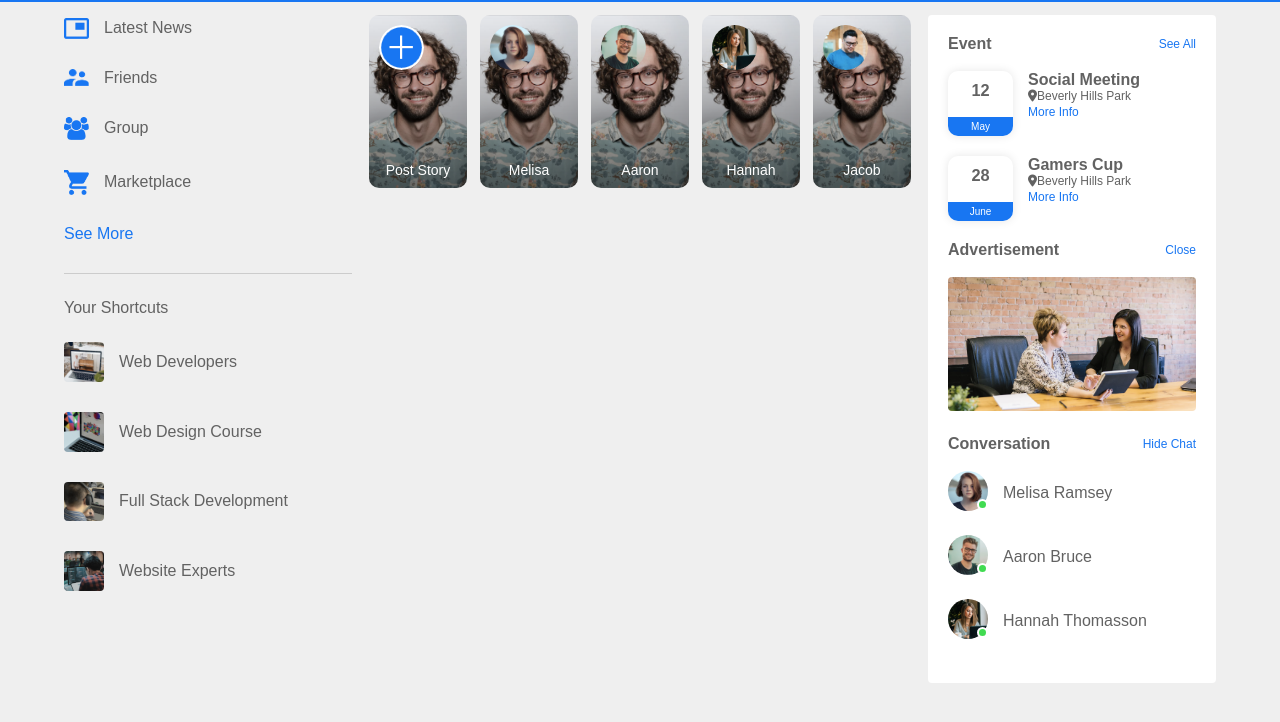
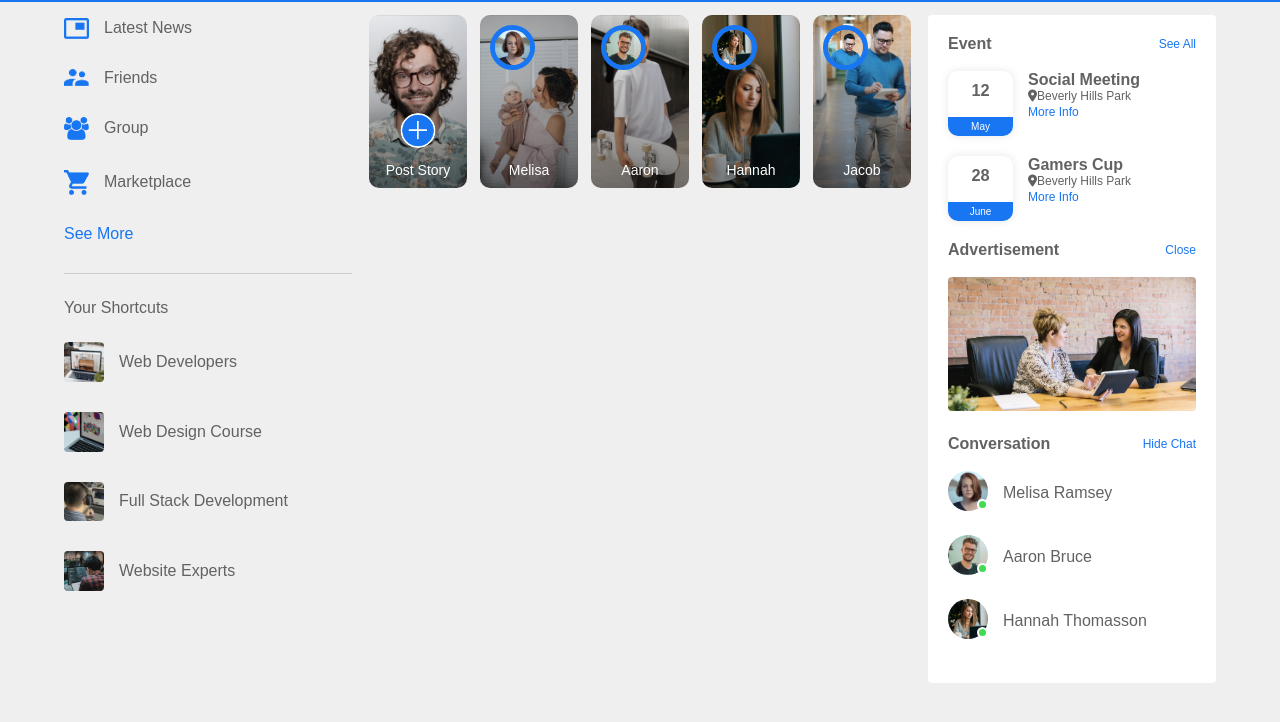
Before and after one commit to AkromAbdaliev/socialbook, a plain HTML site: page index.html in a window 1280 px wide. Shown: the part 52-774 px from the top of the page. Drawn offline with Linux system fonts and the light colour scheme.

Commit message:
Stories completed

```diff
--- a/styles/style.css
+++ b/styles/style.css
@@ -244,7 +244,6 @@ nav {
   flex-basis: 18%;
   padding-top: 32%;
   position: relative;
-  background-image: linear-gradient(transparent, rgba(0,0,0, 0.5)), url("/socialbook/images/status-1.png");
   background-position: center;
   background-size: cover;
   border-radius: 10px;
@@ -256,7 +255,7 @@ nav {
   border-radius: 50px;
   top: 10px;
   left: 10px;
-  border-radius: 5px solid #626262;
+  border: 5px solid #1876f2;
 }
 
 .story p{
@@ -268,3 +267,27 @@ nav {
   font-size: 14px;
 
 }
+.story-1{
+  background-image: linear-gradient(transparent, rgba(0,0,0, 0.5)), url("/socialbook/images/status-1.png");
+}
+.story-2{
+  background-image: linear-gradient(transparent, rgba(0,0,0, 0.5)), url("/socialbook/images/status-2.png");
+}
+.story-3{
+  background-image: linear-gradient(transparent, rgba(0,0,0, 0.5)), url("/socialbook/images/status-3.png");
+}
+.story-4{
+  background-image: linear-gradient(transparent, rgba(0,0,0, 0.5)), url("/socialbook/images/status-4.png");
+}
+.story-5{
+  background-image: linear-gradient(transparent, rgba(0,0,0, 0.5)), url("/socialbook/images/status-5.png");
+}
+
+.story.story-1 img{
+  top: unset;
+  left: 50%;
+  bottom: 40px;
+  transform: translateX(-50%);
+  border: 0;
+  width: 35px;
+}
```
